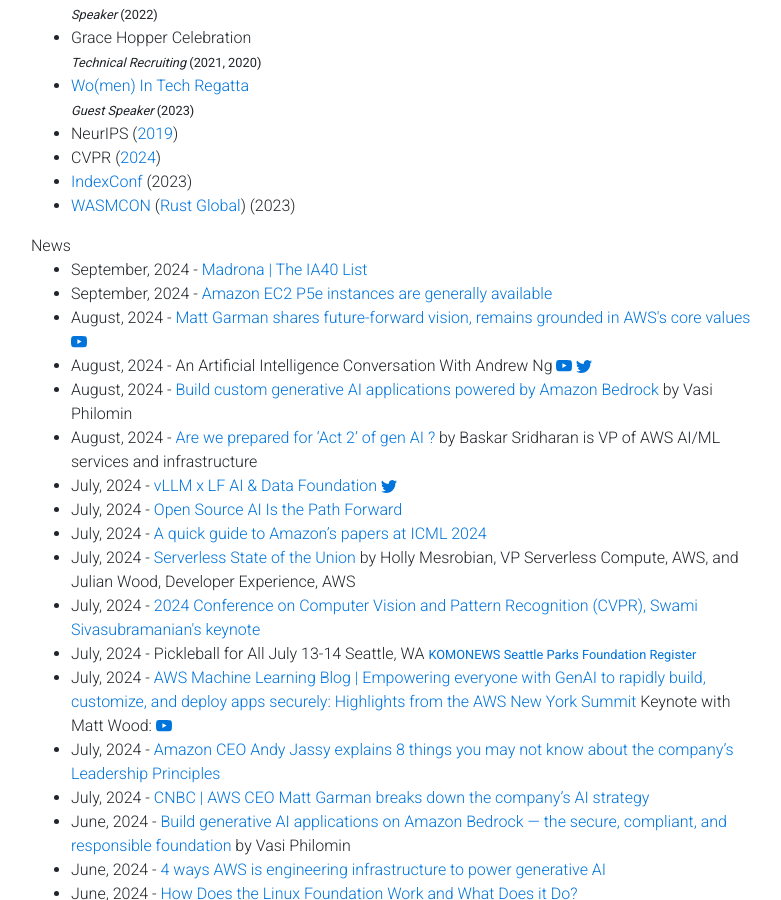
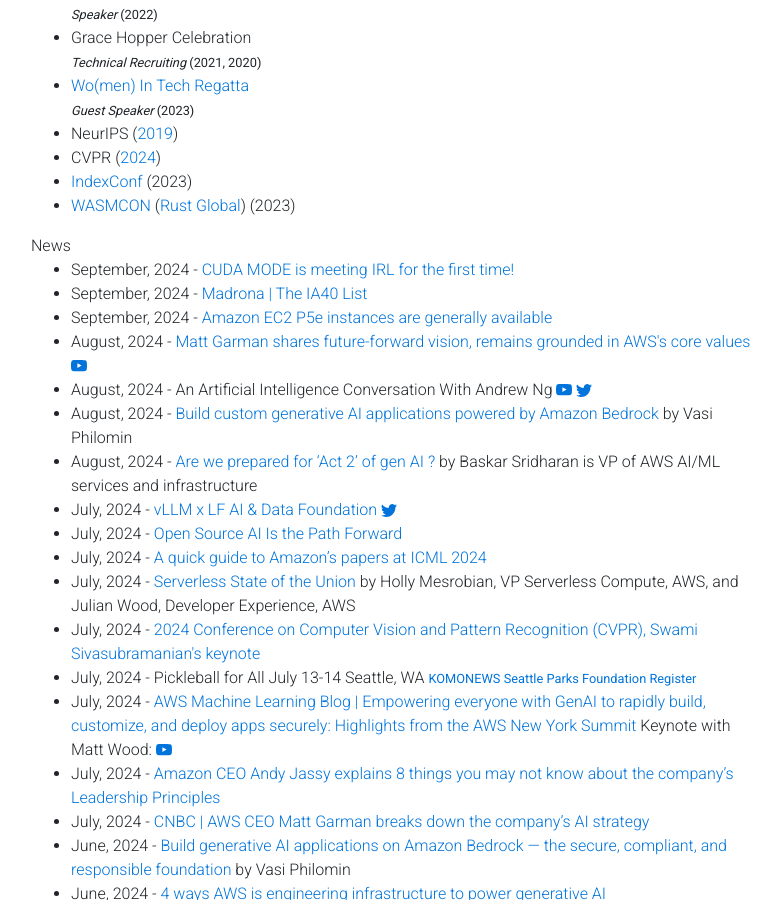
Before and after one commit to gfw001/gfw001.github.io, a Jekyll site: the page portfolio.html, which Jekyll copies as it is, in a window 1280 px wide and 900 px high, scrolled down 1592 px. Shown: the whole window, without its empty margins (54-835 px from the left). Built offline with Jekyll 4.4.1, drawn with Linux system fonts in a browser that asks for light colours; nearby versions of some CDN libraries; a style sheet for code colours, icons or effects is not loaded.

Commit message:
Update portfolio.html

```diff
--- a/portfolio.html
+++ b/portfolio.html
@@ -324,6 +324,9 @@
 
       News
 	<ul>
+	<li>
+	       September, 2024 - <a href="https://events.accel.com/cudamode">CUDA MODE is meeting IRL for the first time!</a>
+	</li>
 	<li>
 	       September, 2024 - <a href="https://www.madrona.com/intelligent-applications-40-2024/">Madrona | The IA40 List</a>
 	</li>
```
